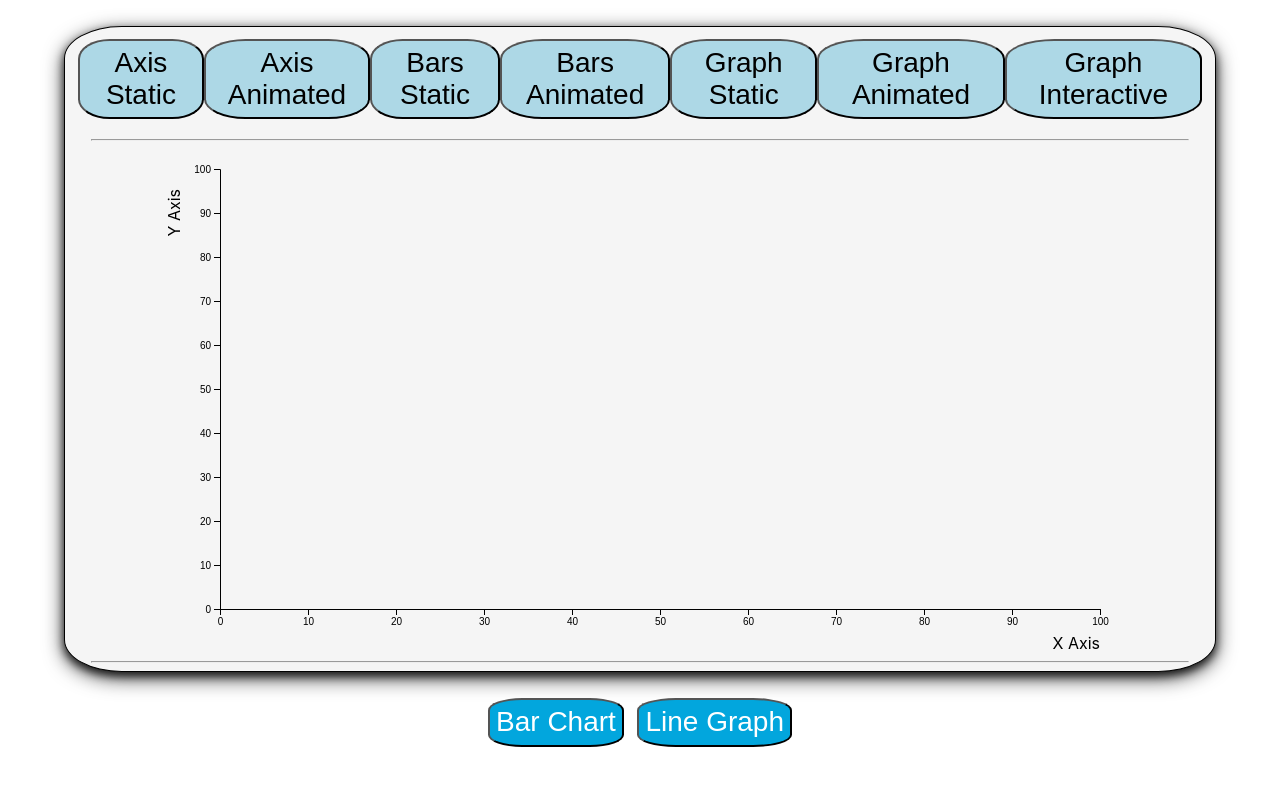
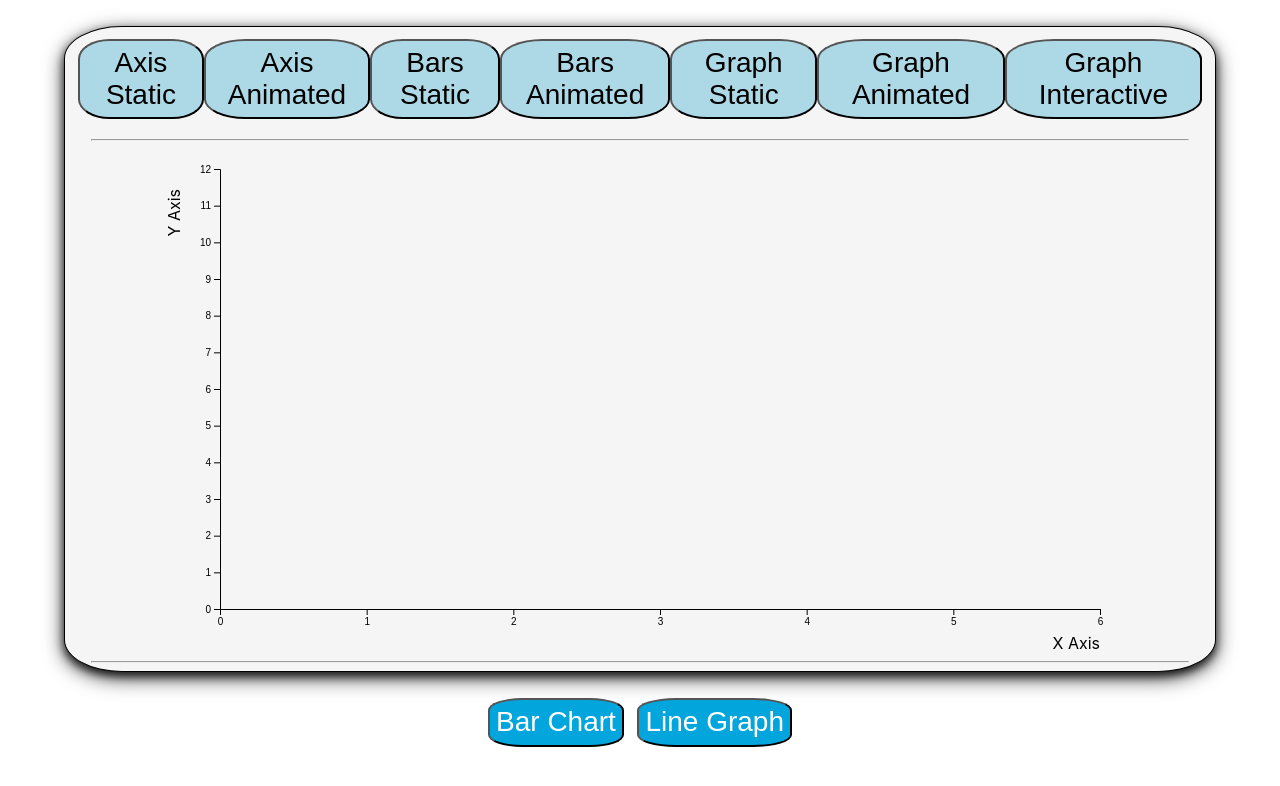
Before and after one commit to OliverForeman/d3-example, a React (Create React App) app: page / in a window 1280 px wide. Shown: the top 786 px of the page. Built offline with nearby package versions, Linux system fonts and the light colour scheme.

Commit message:
Added a static line example graph

```diff
--- a/src/controllers/BarChartController.jsx
+++ b/src/controllers/BarChartController.jsx
@@ -1,4 +1,6 @@
 import React, { useState } from 'react';
+import kebabToWords from '../utilities/kebabToWords';
+import useInputForm from '../utilities/useInputForm';
 import AxisStatic from '../d3/axis/AxisStatic';
 import Axis from '../d3/axis/Axis';
 import BarsStatic from '../d3/bar-chart/bars/BarsStatic';
@@ -6,8 +8,6 @@ import Bars from '../d3/bar-chart/bars/Bars';
 import GraphStatic from '../d3/bar-chart/graph/GraphStatic';
 import Graph from '../d3/bar-chart/graph/Graph';
 import GraphInteractive from '../d3/bar-chart/graph/GraphInteractive';
-import useInputForm from '../utilities/useInputForm';
-import kebabToWords from '../utilities/kebabToWords';
 
 const BarChartController = () => {
   const textInput = useInputForm(0);
--- a/src/controllers/LineGraphController.jsx
+++ b/src/controllers/LineGraphController.jsx
@@ -1,8 +1,9 @@
 import React, { useState } from 'react';
 import kebabToWords from '../utilities/kebabToWords';
+import LinesStatic from '../d3/line-graph/lines/LinesStatic';
 
 const LineGraphController = () => {
-  const graphTypes = ['line-static'];
+  const graphTypes = ['lines-static'];
   const [selectedOption, setSelectedOption] = useState(graphTypes[0]);
 
   const createOptionButton = graphType => (
@@ -11,8 +12,8 @@ const LineGraphController = () => {
 
   const getComponent = () => {
     switch (selectedOption) {
-      case 'line-static': return <svg />;
-      default: return <svg />;
+      case 'lines-static': return <LinesStatic />;
+      default: return <LinesStatic />;
     }
   };
 
--- a/src/d3/axis/AxisStatic.jsx
+++ b/src/d3/axis/AxisStatic.jsx
@@ -23,18 +23,20 @@ const AxisStatic = () => {
 
     // Creating the scaling for the x axis
     const xScale = d3.scaleLinear()
-      .domain([0, 100]) // The range for the values to be written on the axis (0 to 100)
+      .domain([0, 6]) // The range for the values to be written on the axis (0 to 6)
       .range([0, width]); // The positioning of the axis (0 to width in px)
 
     // Creating the scaling for the y axis
     const yScale = d3.scaleLinear()
-      .domain([0, 100]) // The range for the values to be written on the axis (0 to 100)
+      .domain([0, 12]) // The range for the values to be written on the axis (0 to 12)
       .range([height, 0]); // The positioning of the axis (height to 0 in px), reversed as drawing starts at the top left
 
     // Create the x axis
     svg.append('g')
       .attr('transform', `translate(0, ${height})`) // Positioning of the axis
-      .call(d3.axisBottom(xScale)); // Draw a bottom axis using our scaling
+      .call(d3.axisBottom(xScale) // Draw a bottom axis using our scaling
+        .ticks(6) // Set the approximate number of ticks to draw on the axis
+      );
 
     // Create the y axis
     svg.append('g')
--- a/src/d3/bar-chart/bars/Bars.jsx
+++ b/src/d3/bar-chart/bars/Bars.jsx
@@ -6,8 +6,9 @@ const Bars = () => {
     drawGraph();
   });
 
-  const width = 960;
-  const height = 500;
+  const margin = { top: 20, right: 20, bottom: 40, left: 60 };
+  const width = 960 - margin.left - margin.right;
+  const height = 500 - margin.top - margin.bottom;
 
   // Does the initial drawing of the graph
   const drawGraph = () => {
@@ -27,12 +28,14 @@ const Bars = () => {
     // Create a scaling for the y axis
     const yScale = d3.scaleLinear()
       .domain([0, d3.max(data)])
-      .range([height, 50]);
+      .range([height, 0]);
 
     // Setup the canvas
     const svg = d3.select('#bars')
-      .attr('width', width)
-      .attr('height', height);
+      .attr('width', width + margin.left + margin.right)
+      .attr('height', height + margin.top + margin.bottom)
+      .append('g')
+        .attr('transform', `translate(${margin.left}, ${margin.top})`);
 
     // Draw initial bars
     svg.selectAll('rect')
--- a/src/d3/bar-chart/bars/BarsStatic.jsx
+++ b/src/d3/bar-chart/bars/BarsStatic.jsx
@@ -6,8 +6,9 @@ const BarsStatic = () => {
     drawGraph();
   });
 
-  const width = 960;
-  const height = 500;
+  const margin = { top: 20, right: 20, bottom: 40, left: 60 };
+  const width = 960 - margin.left - margin.right;
+  const height = 500 - margin.top - margin.bottom;
 
   // Does the initial drawing of the graph
   const drawGraph = () => {
@@ -15,8 +16,8 @@ const BarsStatic = () => {
 
     // Create a colour scale to use for the bars
     const colour = d3.scaleLinear()
-    .domain([1, d3.max(data)])
-    .range(['orange', 'purple']);
+      .domain([1, d3.max(data)])
+      .range(['orange', 'purple']);
 
     // Create a scaling for the x axis
     const xScale = d3.scaleBand()
@@ -27,12 +28,14 @@ const BarsStatic = () => {
     // Create a scaling for the y axis
     const yScale = d3.scaleLinear()
       .domain([0, d3.max(data)])
-      .range([height, 50]);
+      .range([height, 0]);
 
     // Setup the canvas
     const svg = d3.select('#bars-static')
-      .attr('width', width)
-      .attr('height', height);
+      .attr('width', width + margin.left + margin.right)
+      .attr('height', height + margin.top + margin.bottom)
+      .append('g')
+        .attr('transform', `translate(${margin.left}, ${margin.top})`);
 
     // Draw initial bars
     svg.selectAll('rect')
--- /dev/null
+++ b/src/d3/line-graph/lines/LinesStatic.jsx
@@ -0,0 +1,62 @@
+import React, { useEffect } from 'react';
+import * as d3 from 'd3';
+
+const LinesStatic = () => {
+  useEffect(() => {
+    drawGraph();
+  });
+
+  const margin = { top: 20, right: 20, bottom: 40, left: 60 };
+  const width = 960 - margin.left - margin.right;
+  const height = 500 - margin.top - margin.bottom;
+
+  // Used to draw the graph
+  const drawGraph = () => {
+    const data = [12, 5, 6, 6, 9, 10];
+
+    // Create the scaling for the x axis
+    const xScale = d3.scaleBand()
+      .domain(d3.range(data.length)) // The range of values to be used for the scale
+      .range([0, width]); // The positioning for the scale to range over
+
+    // Create the scaling for the y axis
+    const yScale = d3.scaleLinear()
+      .domain([0, d3.max(data)]) // The range of values to be used for the scale
+      .range([height, 0]); // The positioning for the scale to range over (reversed to start at bottom-left corner)
+
+    // Setup the canvas
+    const svg = d3.select('#lines-static')
+      .attr('width', width + margin.left + margin.right)
+      .attr('height', height + margin.top + margin.bottom)
+      .append('g')
+        .attr('transform', `translate(${margin.left}, ${margin.top})`);
+
+    // Create a line generator for drawing to the canvas
+    const line = d3.line()
+      .x((d, i) => xScale(i)) // Position on x axis according to array index
+      .y(d => yScale(d)) // Position on the y axis according to the data value
+      .curve(d3.curveMonotoneX); // Apply a curve algorithm for drawing the line
+
+    // Draw the line on the canvas
+    svg.append('path')
+      .datum(data) // Apply the dataset to the line
+      .attr('d', line) // Apply the line generator to the data
+      .attr('fill', 'none') // Don't colour the space under/above the line
+      .attr('stroke', 'black') // Set the colour of the line
+      .attr('stroke-width', 3.0); // Set how thick the drawn line should be
+
+    // Add dots at each data point on the line
+    svg.selectAll('.dot')
+      .data(data) // Apply the dataset
+      .enter() // Add new data points for any not currently mapped
+      .append('circle') // Add a circle for each new data point
+        .attr('class', 'dot') // Add a class for selecting the data points
+        .attr('cx', (d, i) => xScale(i)) // Position on the x axis according to the array index
+        .attr('cy', d => yScale(d)) // Position on the y axis according to the data value
+        .attr('r', 5); // Set the radius of the circle
+  };
+
+  return <svg id="lines-static" />
+};
+
+export default LinesStatic;
```
